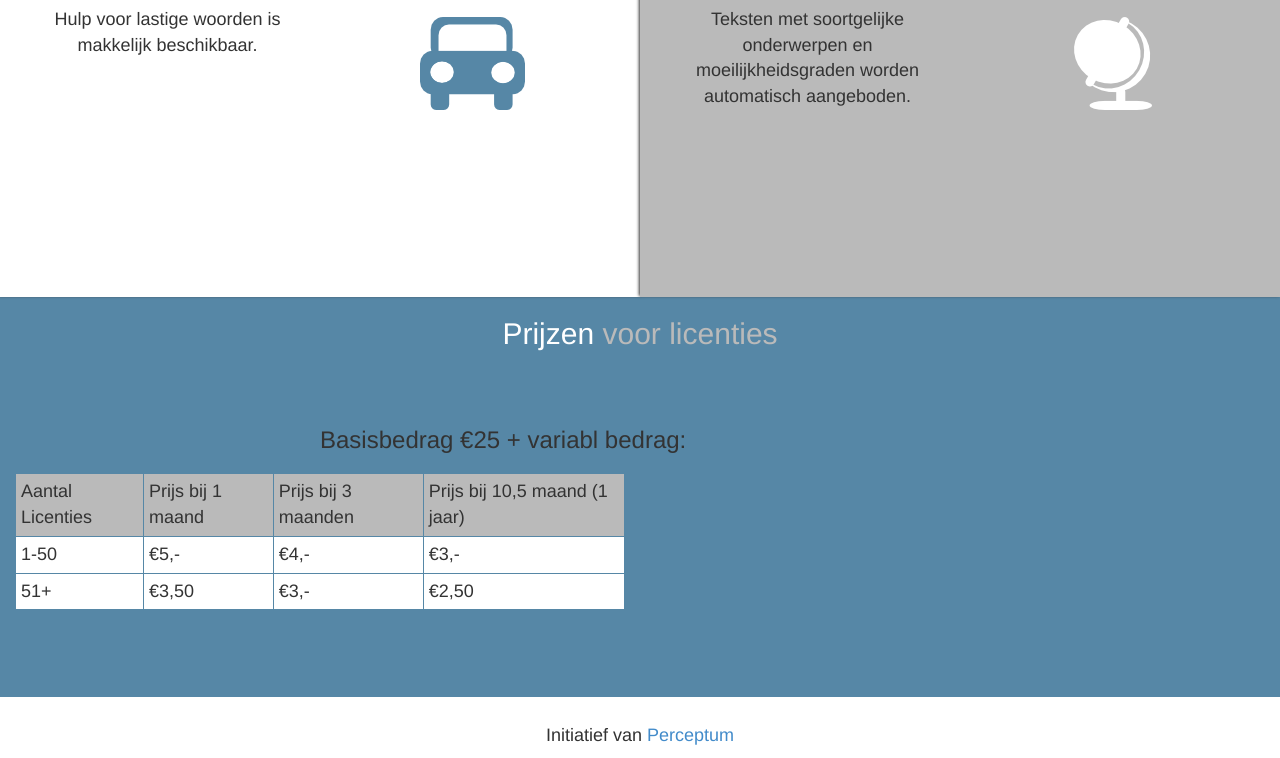
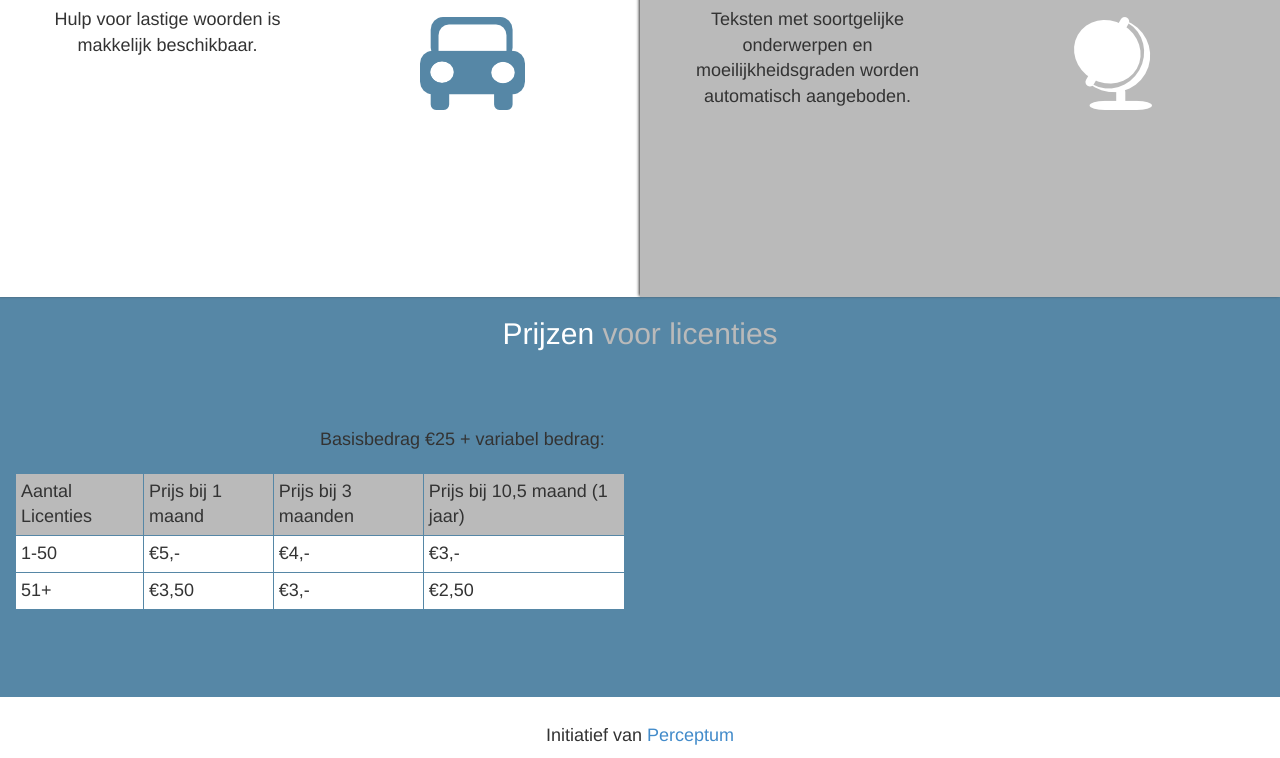
Before and after one commit to ElisevanderPol/readmoreflyer, a plain HTML site: page index.html in a window 1280 px wide. Shown: the part 1303-2061 px from the top of the page. Drawn offline with Linux system fonts and the light colour scheme.

Commit message:
Update index.html
Basisbedrag 25 euro toegevoegd

```diff
--- a/index.html
+++ b/index.html
@@ -155,8 +155,10 @@
         </h2>
         <div class="col-md-3">
         </div>
-        <h3>Basisbedrag €25 + variabl bedrag:</h3>
-        <div class="col-md-6">
+        <p class="leaderclass">
+                        Basisbedrag €25 + variabel bedrag:
+                    </p>
+                <div class="col-md-6">
             <p class="leaderclass">
                 <table>
                     <tr>
```
